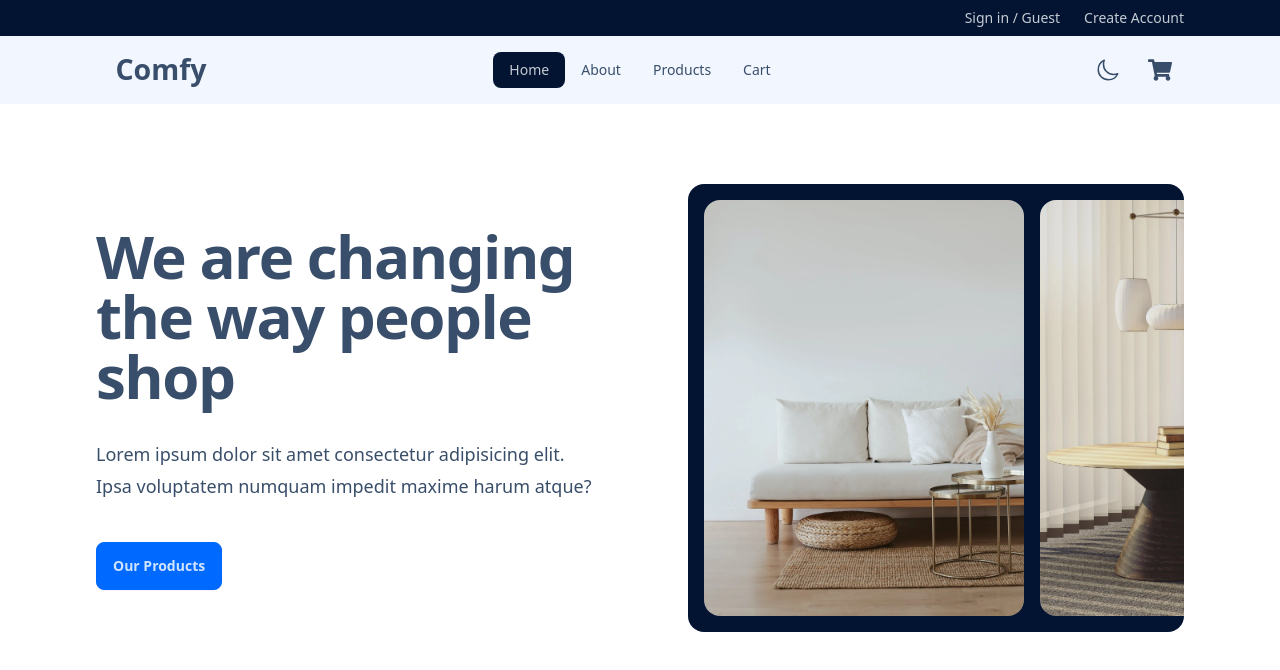
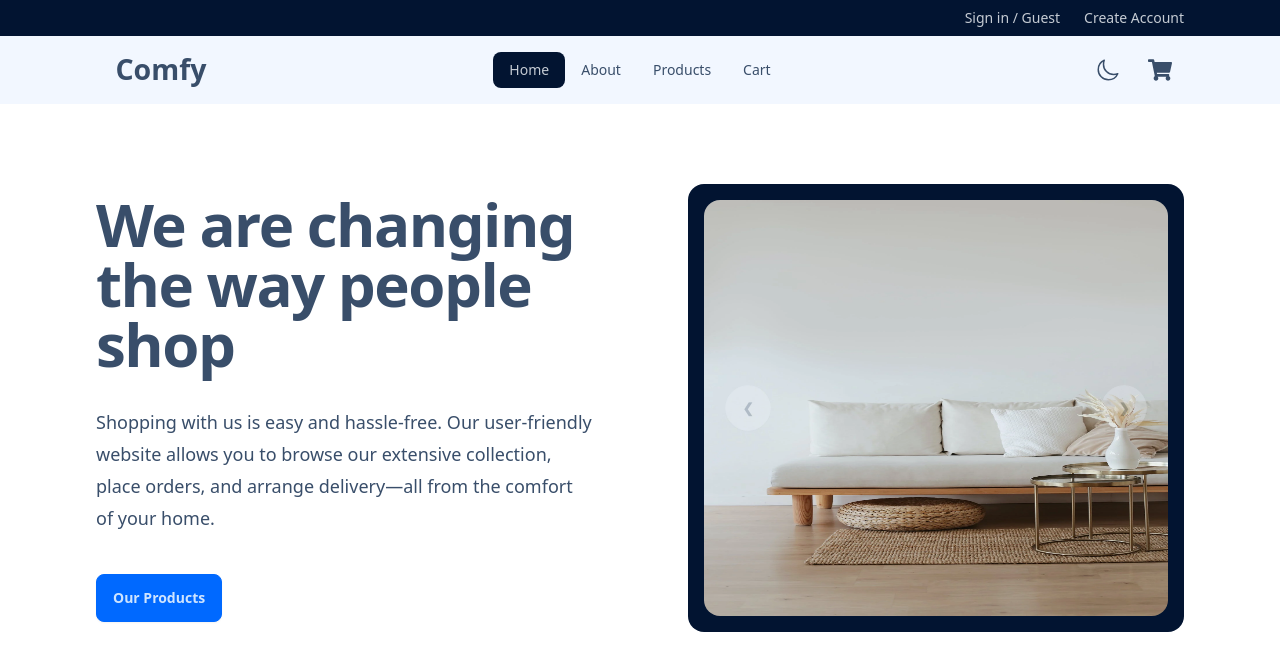
Before and after one commit to Jackster042/ComfyStore, a React (Vite) app: page / in a window 1280 px wide. Shown: the top 670 px of the page. Built offline with nearby package versions, Linux system fonts and the light colour scheme.

Commit message:
axios custom instance, thunder client basic setup

```diff
--- a/src/components/Hero.jsx
+++ b/src/components/Hero.jsx
@@ -6,7 +6,7 @@ import hero2 from "../assets/hero2.webp";
 import hero3 from "../assets/hero3.webp";
 import hero4 from "../assets/hero4.webp";
 
-const carouselImages = [hero1, hero2, hero3, hero4];
+// const carouselImages = [hero1, hero2, hero3, hero4];
 
 const Hero = () => {
   return (
@@ -17,8 +17,9 @@ const Hero = () => {
           We are changing the way people shop
         </h1>
         <p className="mt-8 max-w-xl text-lg leading-8">
-          Lorem ipsum dolor sit amet consectetur adipisicing elit. Ipsa
-          voluptatem numquam impedit maxime harum atque?
+          Shopping with us is easy and hassle-free. Our user-friendly website
+          allows you to browse our extensive collection, place orders, and
+          arrange delivery—all from the comfort of your home.
         </p>
         <div className="mt-10">
           <Link to="/products" className="btn btn-primary capitalize">
@@ -27,7 +28,7 @@ const Hero = () => {
         </div>
       </div>
       {/* RIGHT SIDE */}
-      <div className="hidden  h-[28rem] lg:carousel carousel-center   p-4 space-x-4 bg-neutral rounded-box">
+      {/* <div className="hidden  h-[28rem] lg:carousel carousel-center   p-4 space-x-4 bg-neutral rounded-box">
         {carouselImages.map((image, index) => {
           return (
             <div key={image} className="carousel-item">
@@ -38,6 +39,76 @@ const Hero = () => {
             </div>
           );
         })}
+      </div> */}
+      <div className="hidden  h-[28rem] lg:carousel carousel-center p-4 space-x-4 bg-neutral rounded-box">
+        <div id="slide1" className="carousel-item relative w-full">
+          <img src={hero1} className="w-full rounded-box" />
+          <div className="absolute left-5 right-5 top-1/2 flex -translate-y-1/2 transform justify-between">
+            <a
+              href="#slide4"
+              className="btn btn-circle opacity-25 hover:opacity-50"
+            >
+              ❮
+            </a>
+            <a
+              href="#slide2"
+              className="btn btn-circle opacity-25 hover:opacity-50"
+            >
+              ❯
+            </a>
+          </div>
+        </div>
+        <div id="slide2" className="carousel-item relative w-full">
+          <img src={hero2} className="w-full rounded-box" />
+          <div className="absolute left-5 right-5 top-1/2 flex -translate-y-1/2 transform justify-between">
+            <a
+              href="#slide1"
+              className="btn btn-circle opacity-25 hover:opacity-50"
+            >
+              ❮
+            </a>
+            <a
+              href="#slide3"
+              className="btn btn-circle opacity-25 hover:opacity-50"
+            >
+              ❯
+            </a>
+          </div>
+        </div>
+        <div id="slide3" className="carousel-item relative w-full">
+          <img src={hero3} className="w-full rounded-box" />
+          <div className="absolute left-5 right-5 top-1/2 flex -translate-y-1/2 transform justify-between">
+            <a
+              href="#slide2"
+              className="btn btn-circle opacity-25 hover:opacity-50"
+            >
+              ❮
+            </a>
+            <a
+              href="#slide4"
+              className="btn btn-circle opacity-25 hover:opacity-50"
+            >
+              ❯
+            </a>
+          </div>
+        </div>
+        <div id="slide4" className="carousel-item relative w-full">
+          <img src={hero4} className="w-full rounded-box" />
+          <div className="absolute left-5 right-5 top-1/2 flex -translate-y-1/2 transform justify-between">
+            <a
+              href="#slide3"
+              className="btn btn-circle opacity-25 hover:opacity-50"
+            >
+              ❮
+            </a>
+            <a
+              href="#slide1"
+              className="btn btn-circle opacity-25 hover:opacity-50"
+            >
+              ❯
+            </a>
+          </div>
+        </div>
       </div>
     </div>
   );
--- /dev/null
+++ b/src/utils/index.js
@@ -0,0 +1,7 @@
+import axios from "axios";
+
+const productionUrl = "https://strapi-store-server.onrender.com/api";
+
+export const fetchData = axios.create({
+  baseURL: productionUrl,
+});
```
